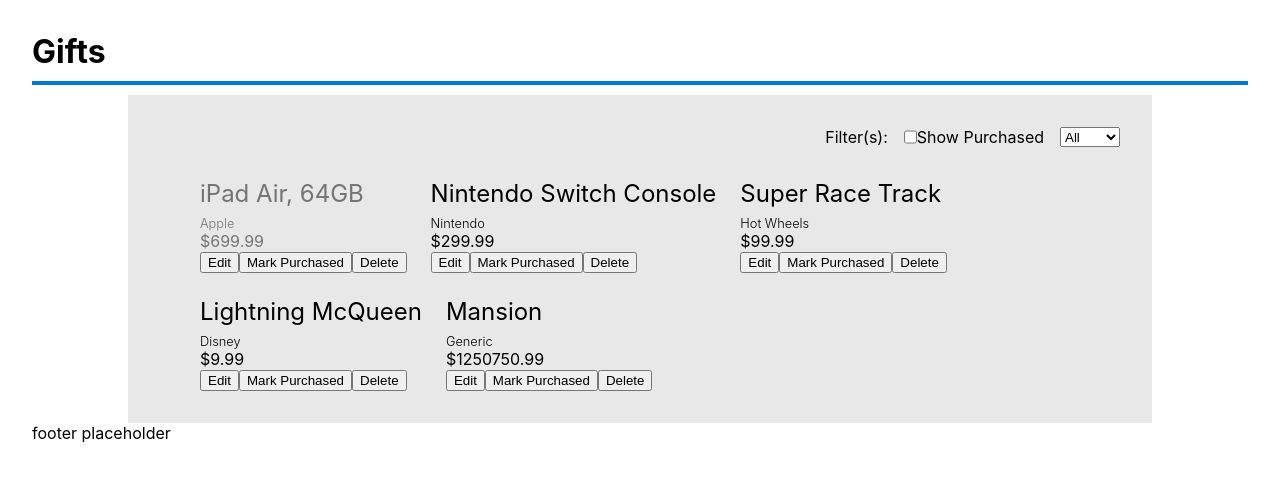
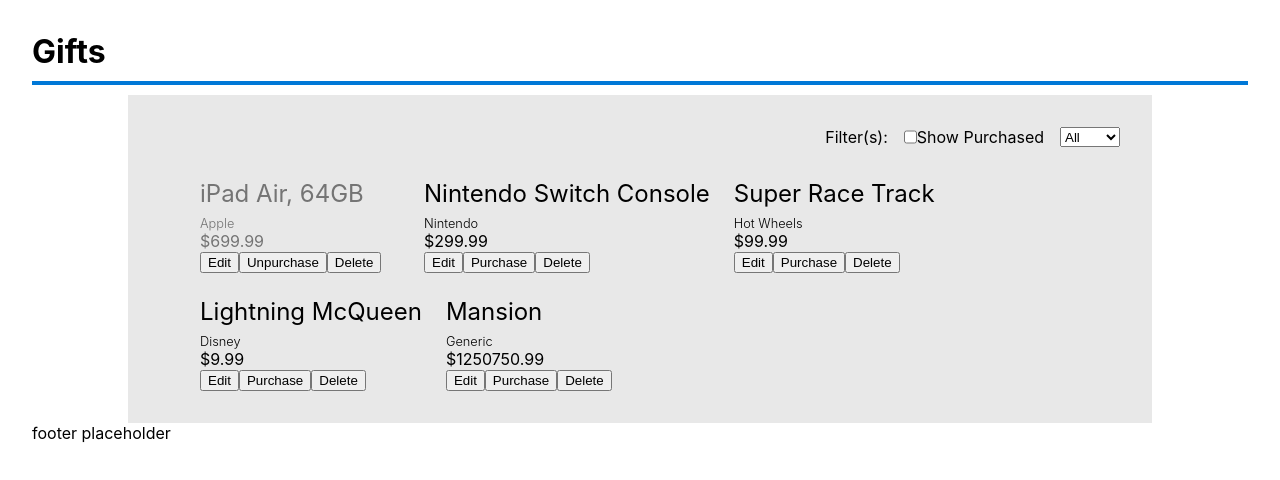
Before and after one commit to brettbaisley/aswa-kids-gift-list-cosmos, a React (Create React App) app in the folder app/: page / in a window 1280 px wide. Shown: the top 480 px of the page. Built offline with nearby package versions, Linux system fonts and the light colour scheme.

Commit message:
Working Purchase/Delete buttons

```diff
--- a/app/src/components/Gifts/EditGiftModal.js
+++ b/app/src/components/Gifts/EditGiftModal.js
@@ -2,7 +2,6 @@
 
 const EditGift = ( {gift} ) => {
     const [shouldShow, setShouldShow] = useState(false);
-
     return (
         <>
         <button onClick={() => setShouldShow(true)}>Edit</button>
--- a/app/src/components/Gifts/Gift.js
+++ b/app/src/components/Gifts/Gift.js
@@ -1,21 +1,13 @@
 import React from "react";
 import './Gift.css';
-import EditGiftModal from './EditGiftModal';
 
-const Gift = ( {gift, handleUpdate} ) => {
-
-    const purchasedClass = gift.purchased ? "gift purchased" : "gift";
+const Gift = ( {gift} ) => {
     return (
-        <li className={purchasedClass}>
+        <>
             <p className="title">{gift.title}</p>
             <p className="brand">{gift.brand}</p>
             <p className="price">${gift.price}</p>
-            <div className="actions">
-                <EditGiftModal gift={gift} />
-                <button>Mark Purchased</button>
-                <button>Delete</button>
-            </div>
-        </li>
+        </>
     )
 }
 
--- /dev/null
+++ b/app/src/components/Gifts/GiftActions.js
@@ -0,0 +1,16 @@
+import React from "react";
+import './GiftActions.css';
+import EditGiftModal from './EditGiftModal';
+
+const GiftActions = ( {gift, handlePurchased, handleDelete} ) => {
+    const purchaseButtonText = (!gift.purchased) ? "Purchase" : "Unpurchase";
+    return (
+        <div className="actions">
+            <EditGiftModal gift={gift} />
+            <button onClick={() => handlePurchased(gift)}>{purchaseButtonText}</button>
+            <button onClick={() => handleDelete(gift)}>Delete</button>
+        </div>
+    )
+}
+
+export default GiftActions;
--- a/app/src/components/Gifts/Gifts.js
+++ b/app/src/components/Gifts/Gifts.js
@@ -1,13 +1,21 @@
 import React from "react";
 import Gift from './Gift';
+import GiftActions from './GiftActions';
 import './Gifts.css';
 
-const Gifts = ( {gifts} ) => {
+const Gifts = ( {gifts, handlePurchased, handleDelete} ) => {
+
+    if (!gifts) return(<p>No Gifts to Display.</p>)
+
     return (
         <ul className="gift-list">
-            { gifts && gifts.map( (gift) => {
+            { gifts.map( (gift) => {
+                const purchasedClass = gift.purchased ? "gift purchased" : "gift";
                 return (
-                    <Gift key={gift._id} gift={gift}  />
+                    <li key={gift._id} className={purchasedClass}>
+                        <Gift gift={gift} />
+                        <GiftActions gift={gift} handlePurchased={handlePurchased} handleDelete={handleDelete} />
+                    </li>
                 )
             })}
         </ul>
--- a/app/src/components/Registry.js
+++ b/app/src/components/Registry.js
@@ -13,10 +13,28 @@
         setGifts(giftsJSON);
     },[]);
 
+    const handlePurchased = (updateGift) => {
+        let newGifts = gifts.map(gift => {
+            if (gift._id === updateGift._id) {
+                return {...gift, purchased: !gift.purchased }
+            } else {
+                return gift;
+            }
+        });
+        setGifts(newGifts);
+    }
+
+    const handleDelete = (deleteGift) => {
+        let newGifts = gifts.filter(gift =>
+            gift._id !== deleteGift._id
+        );
+        setGifts(newGifts);
+    }
+
     return (
         <section className="wrapper">
             <FilterGifts />
-            <Gifts gifts={gifts} handleUpdate={setGifts} />
+            <Gifts gifts={gifts} handlePurchased={handlePurchased} handleDelete={handleDelete} />
         </section>
     )
 }
```
Also changed, not shown: app/src/components/Gifts/GiftActions.css (added).
